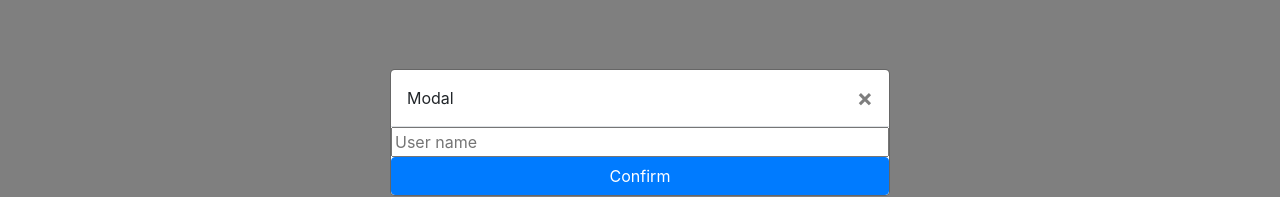
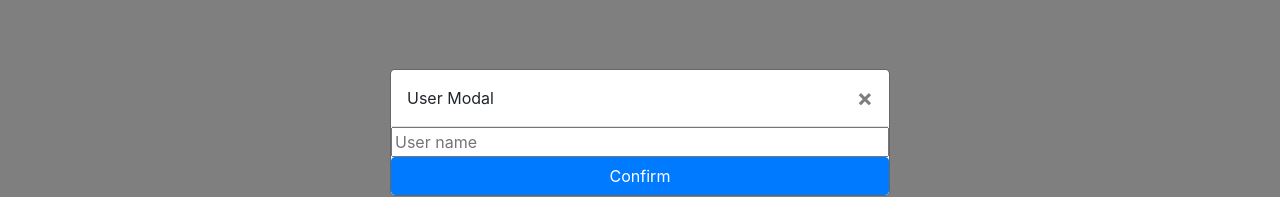
Before and after one commit to hvoyka/ts-purr-trello, a React (Create React App) app: page / in a window 1280 px wide. Shown: the part 268-465 px from the top of the page. Built offline with nearby package versions, Linux system fonts and the light colour scheme.

Commit message:
FIX: remove logic from UserModal, in App create OnUserModalClose

```diff
--- a/src/App.tsx
+++ b/src/App.tsx
@@ -28,6 +28,9 @@ function App() {
 
   const [userName, setUserName] = useState("");
   const [isUserModalShow, setIsUserModalShow] = useState(true);
+  const onUserModalClose = () => {
+    setIsUserModalShow(false);
+  };
 
   useEffect(() => {
     //load username
@@ -119,7 +122,11 @@ function App() {
     <div className="App">
       <Header name={userName} />
 
-      <UserModal addUserName={addUserName} isUserModalShow={isUserModalShow} />
+      <UserModal
+        addUserName={addUserName}
+        isUserModalShow={isUserModalShow}
+        onUserModalClose={onUserModalClose}
+      />
 
       <MainDesk
         columns={columns}
--- a/src/components/UserModal/UserModal.tsx
+++ b/src/components/UserModal/UserModal.tsx
@@ -5,23 +5,19 @@ import { ModalWrapper } from "../UI";
 interface UserModalProps {
   isUserModalShow: boolean;
   addUserName: (name: string) => void;
+  onUserModalClose: () => void;
 }
 
 const UserModal: React.FC<UserModalProps> = ({
   addUserName,
   isUserModalShow,
+  onUserModalClose,
 }) => {
-  const [show, setShow] = useState(false);
+  const [user, setUser] = useState("");
 
-  const handleClose = () => {
-    if (user) setShow(false);
+  const closeHandler = () => {
+    if (user) onUserModalClose();
   };
-
-  useEffect(() => {
-    setShow(isUserModalShow);
-  }, [isUserModalShow]);
-
-  const [user, setUser] = useState("");
 
   const changeHandler = (e: any) => {
     setUser(e.target.value);
@@ -29,18 +25,18 @@ const UserModal: React.FC<UserModalProps> = ({
   const enterHandler = (e: any) => {
     if (e.key === "Enter") {
       addUserName(user);
-      handleClose();
+      closeHandler();
     }
   };
   const modalProps = {};
   return (
     <>
       <ModalWrapper
-        title="Modal"
-        isModalShow={show}
+        title="User Modal"
+        isModalShow={isUserModalShow}
         showCloseButton={true}
         modalProps={modalProps}
-        onModalClose={handleClose}
+        onModalClose={closeHandler}
       >
         <input
           type="text"
@@ -52,7 +48,7 @@ const UserModal: React.FC<UserModalProps> = ({
         <Button
           onClick={(e) => {
             addUserName(user);
-            handleClose();
+            closeHandler();
           }}
           variant="primary"
         >
```
